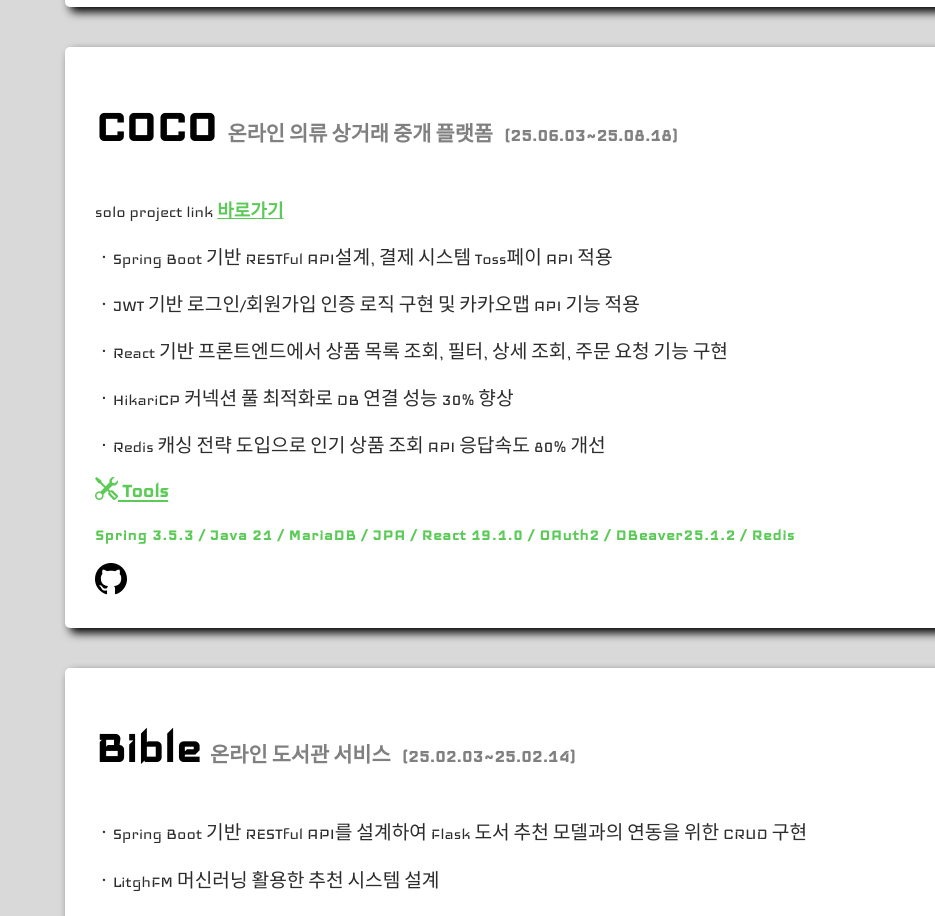
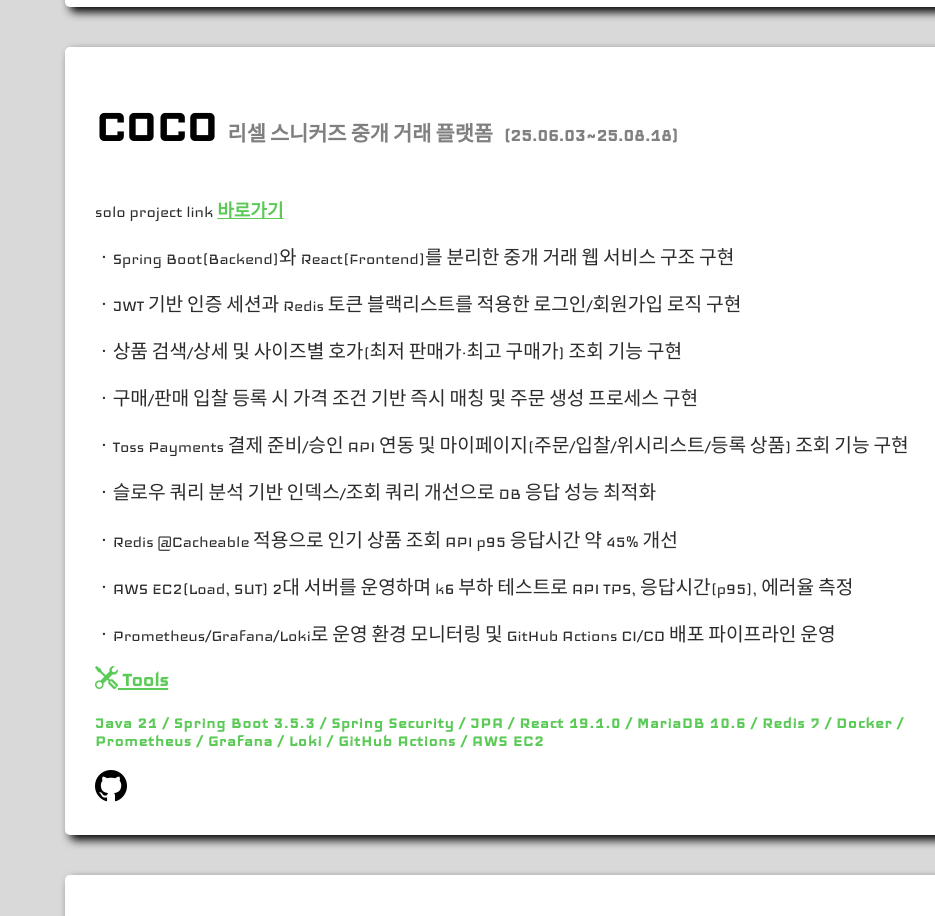
Before and after one commit to leesumin7766/portfolio, a Next.js app in the folder client/: page /main in a window 1280 px wide. Shown: the part 3400-4316 px from the top of the page, without its empty margins (345-1280 px from the left). Built offline with nearby package versions, Linux system fonts and the light colour scheme; a web font is replaced by a local one.

Commit message:
Update COCO project details

```diff
--- a/client/src/components/Main.js
+++ b/client/src/components/Main.js
@@ -166,7 +166,7 @@ const Main = () => {
     </a>
   </div>
   <div className={styles.projectCard}>
-    <h2>COCO <span>온라인 의류 상거래 중개 플랫폼</span> <span>(25.06.03~25.08.18)</span></h2>
+    <h2>COCO <span>리셀 스니커즈 중개 거래 플랫폼</span> <span>(25.06.03~25.08.18)</span></h2>
     <p>solo project link <a
       href="http://3.37.52.16/"
       target="_blank"
@@ -175,13 +175,17 @@ const Main = () => {
     >
       바로가기
     </a></p>
-    <p>ㆍSpring Boot 기반 RESTful API설계, 결제 시스템 Toss페이 API 적용</p>
-    <p>ㆍJWT 기반 로그인/회원가입 인증 로직 구현 및 카카오맵 API 기능 적용</p>
-    <p>ㆍReact 기반 프론트엔드에서 상품 목록 조회, 필터, 상세 조회, 주문 요청 기능 구현</p>
-    <p>ㆍHikariCP 커넥션 풀 최적화로 DB 연결 성능 30% 향상</p>
-    <p>ㆍRedis 캐싱 전략 도입으로 인기 상품 조회 API 응답속도 80% 개선</p>
+    <p>ㆍSpring Boot(Backend)와 React(Frontend)를 분리한 중개 거래 웹 서비스 구조 구현</p>
+    <p>ㆍJWT 기반 인증 세션과 Redis 토큰 블랙리스트를 적용한 로그인/회원가입 로직 구현</p>
+    <p>ㆍ상품 검색/상세 및 사이즈별 호가(최저 판매가·최고 구매가) 조회 기능 구현</p>
+    <p>ㆍ구매/판매 입찰 등록 시 가격 조건 기반 즉시 매칭 및 주문 생성 프로세스 구현</p>
+    <p>ㆍToss Payments 결제 준비/승인 API 연동 및 마이페이지(주문/입찰/위시리스트/등록 상품) 조회 기능 구현</p>
+    <p>ㆍ슬로우 쿼리 분석 기반 인덱스/조회 쿼리 개선으로 DB 응답 성능 최적화</p>
+    <p>ㆍRedis @Cacheable 적용으로 인기 상품 조회 API p95 응답시간 약 45% 개선</p>
+    <p>ㆍAWS EC2(Load, SUT) 2대 서버를 운영하며 k6 부하 테스트로 API TPS, 응답시간(p95), 에러율 측정</p>
+    <p>ㆍPrometheus/Grafana/Loki로 운영 환경 모니터링 및 GitHub Actions CI/CD 배포 파이프라인 운영</p>
     <p className={styles.tools}><i class="bi bi-tools"></i> Tools</p>
-    <p className={styles.projecttools}>Spring 3.5.3 / Java 21 / MariaDB / JPA / React 19.1.0 / OAuth2 / DBeaver25.1.2 / Redis</p>
+    <p className={styles.projecttools}>Java 21 / Spring Boot 3.5.3 / Spring Security / JPA / React 19.1.0 / MariaDB 10.6 / Redis 7 / Docker / Prometheus / Grafana / Loki / GitHub Actions / AWS EC2</p>
     <p></p>
     <a href="https://github.com/leesumin7766/coco" target="_blank" rel="noopener noreferrer" className={styles.githubLink}>
       <i className="bi bi-github"></i>
```
